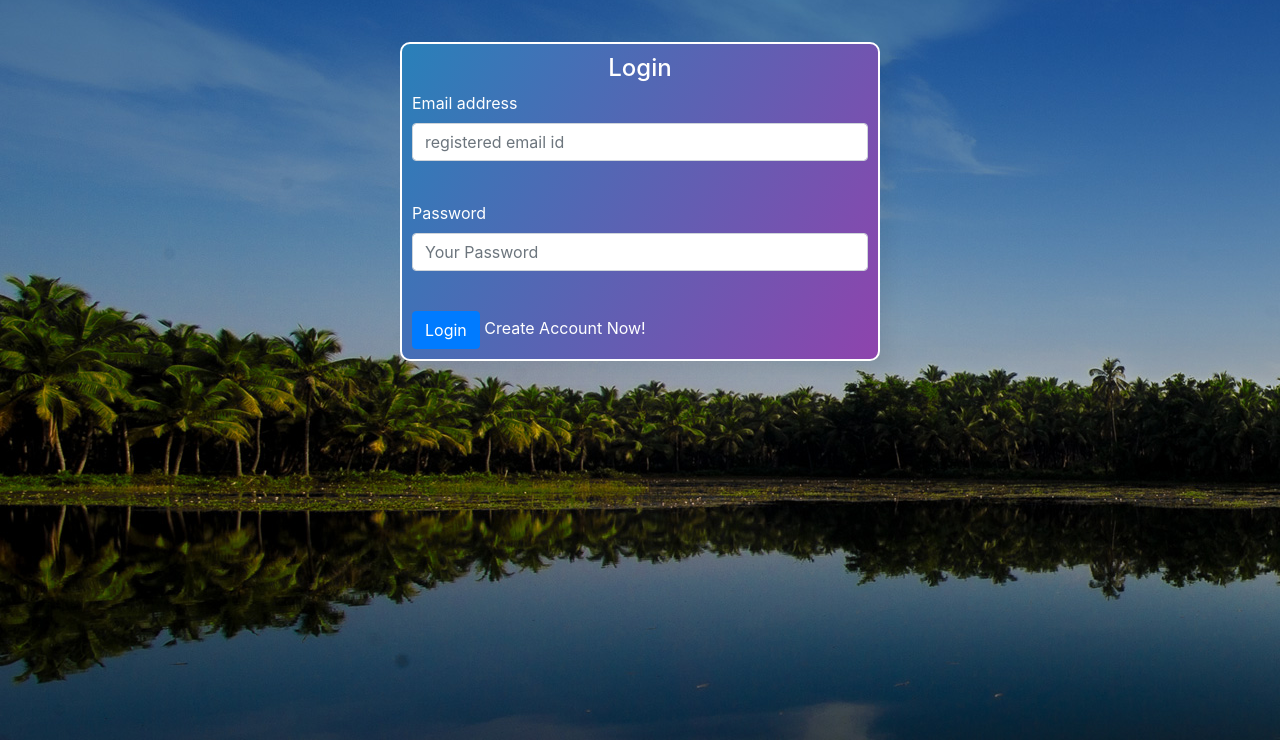
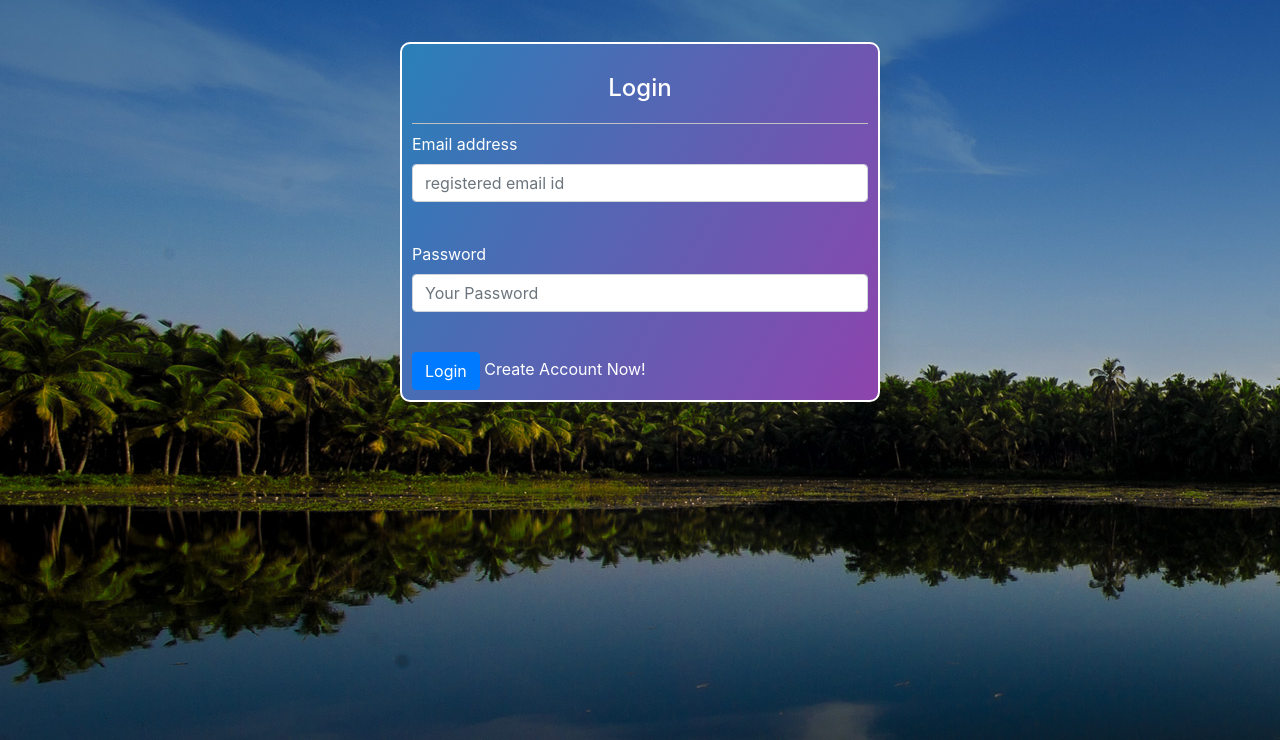
Before and after one commit to shmrmhmdm/Keralatourism, a plain HTML site: page login.html in a window 1280 px wide. Shown: the part 60-800 px from the top of the page. Drawn offline with nearby package versions, Linux system fonts and the light colour scheme.

Commit message:
form style updated
form style updated

```diff
--- a/Style/styleForm.css
+++ b/Style/styleForm.css
@@ -8,6 +8,12 @@ form{
     border-radius: 10px;
     box-shadow: 10px 10px 15px rgba(0,0,0,0.05);
 }
+.center h4{
+    text-align: center;
+    color: white;
+    padding: 20px 0;
+    border-bottom: 1px solid silver;
+  }
 .nav{
     border: 1px solid white
 }
--- a/login.html
+++ b/login.html
@@ -19,7 +19,7 @@
 <body background="Images/login.jpg">
   <div class="center">
     <form action="LoginHome.html" onsubmit="return validate();">
-      <h4 style="color: white;text-align: center;" >Login </h4>
+      <h4>Login </h4>
         <div class="form-group">
           <label for="exampleInputEmail1" style="color: white;">Email address</label>
           <input type="email" class="form-control" id="email" aria-describedby="emailHelp" placeholder="registered email id">
```
